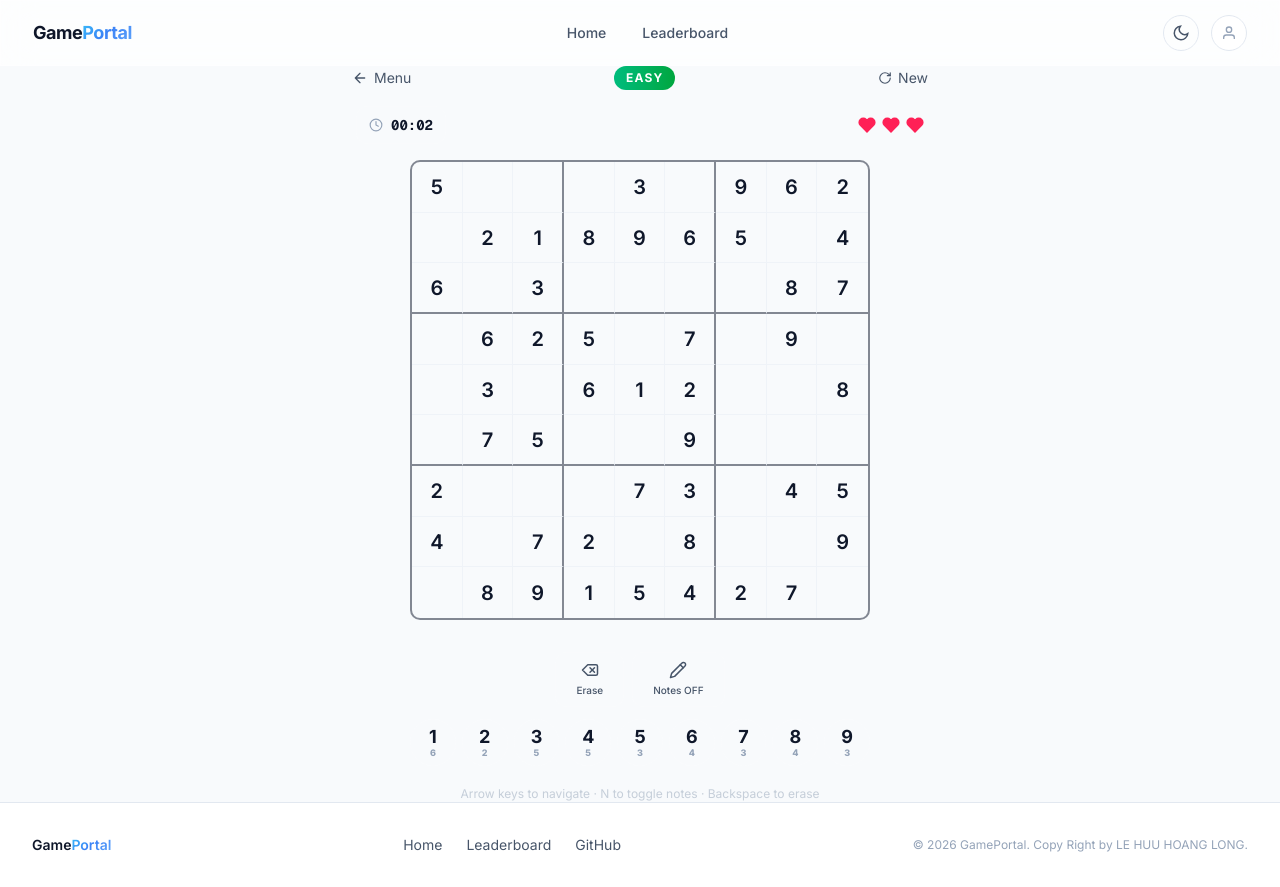
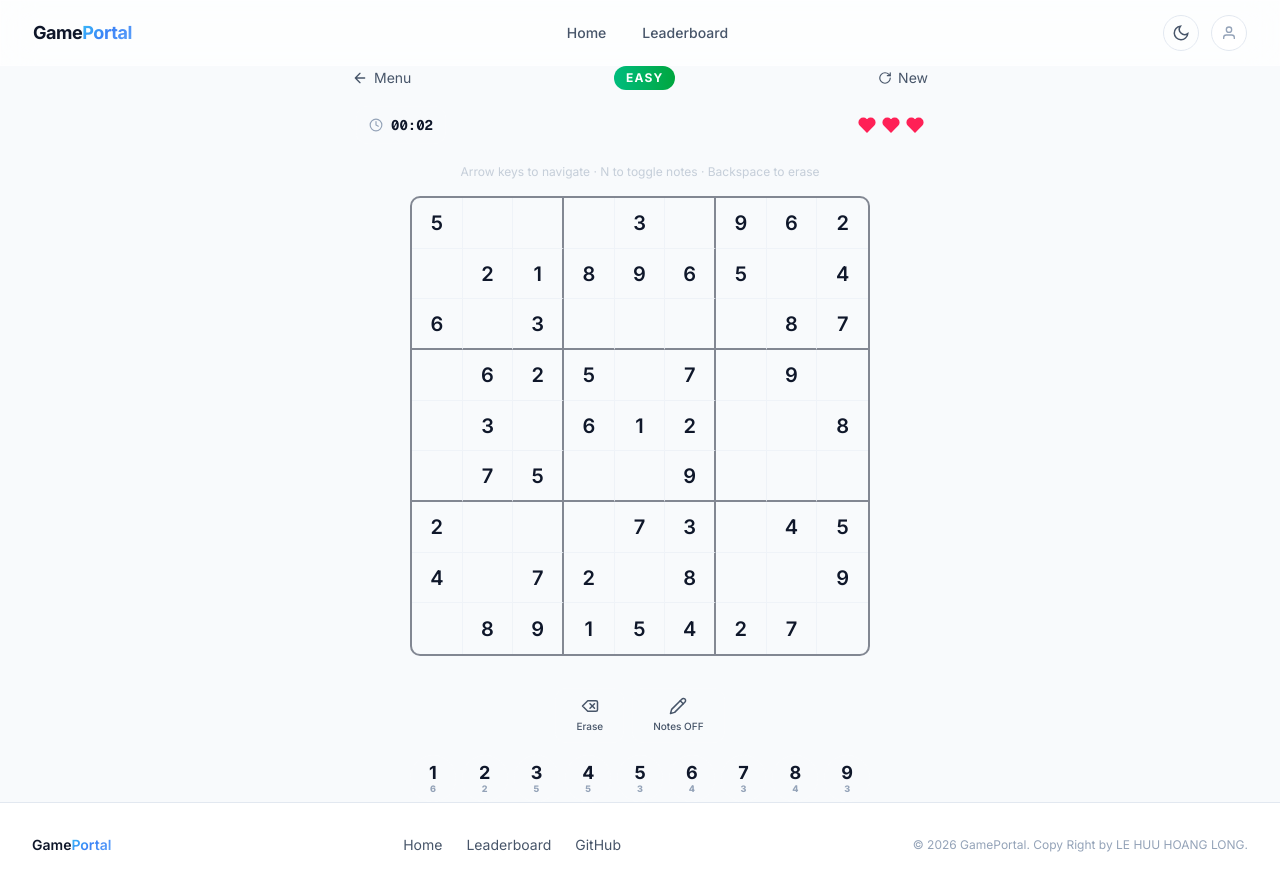
Before and after one commit to lehuuhlong/game-app, a Next.js app: page /games/sudoku in a window 1280 px wide. Both pictures are taken after a click on the button "Start Game". Built offline with nearby package versions, Linux system fonts and the light colour scheme.

Commit message:
feat: reposition keyboard hint below board component in Sudoku view

```diff
--- a/src/games/sudoku/GameSudoku.tsx
+++ b/src/games/sudoku/GameSudoku.tsx
@@ -331,6 +331,11 @@ export function GameSudoku() {
         </div>
       </div>
 
+      {/* Keyboard hint */}
+      <p className="text-xs text-foreground-muted/50 mt-1 hidden sm:block">
+        Arrow keys to navigate · N to toggle notes · Backspace to erase
+      </p>
+
       {/* Board */}
       <div className="w-full relative flex flex-col items-center">
         <SudokuBoard
@@ -436,11 +441,6 @@ export function GameSudoku() {
         remainingCounts={remainingCounts}
       />
 
-      {/* Keyboard hint */}
-      <p className="text-xs text-foreground-muted/50 mt-1 hidden sm:block">
-        Arrow keys to navigate · N to toggle notes · Backspace to erase
-      </p>
-
       {/* Login Modal */}
       {showLogin && (
         <LoginModal
```
